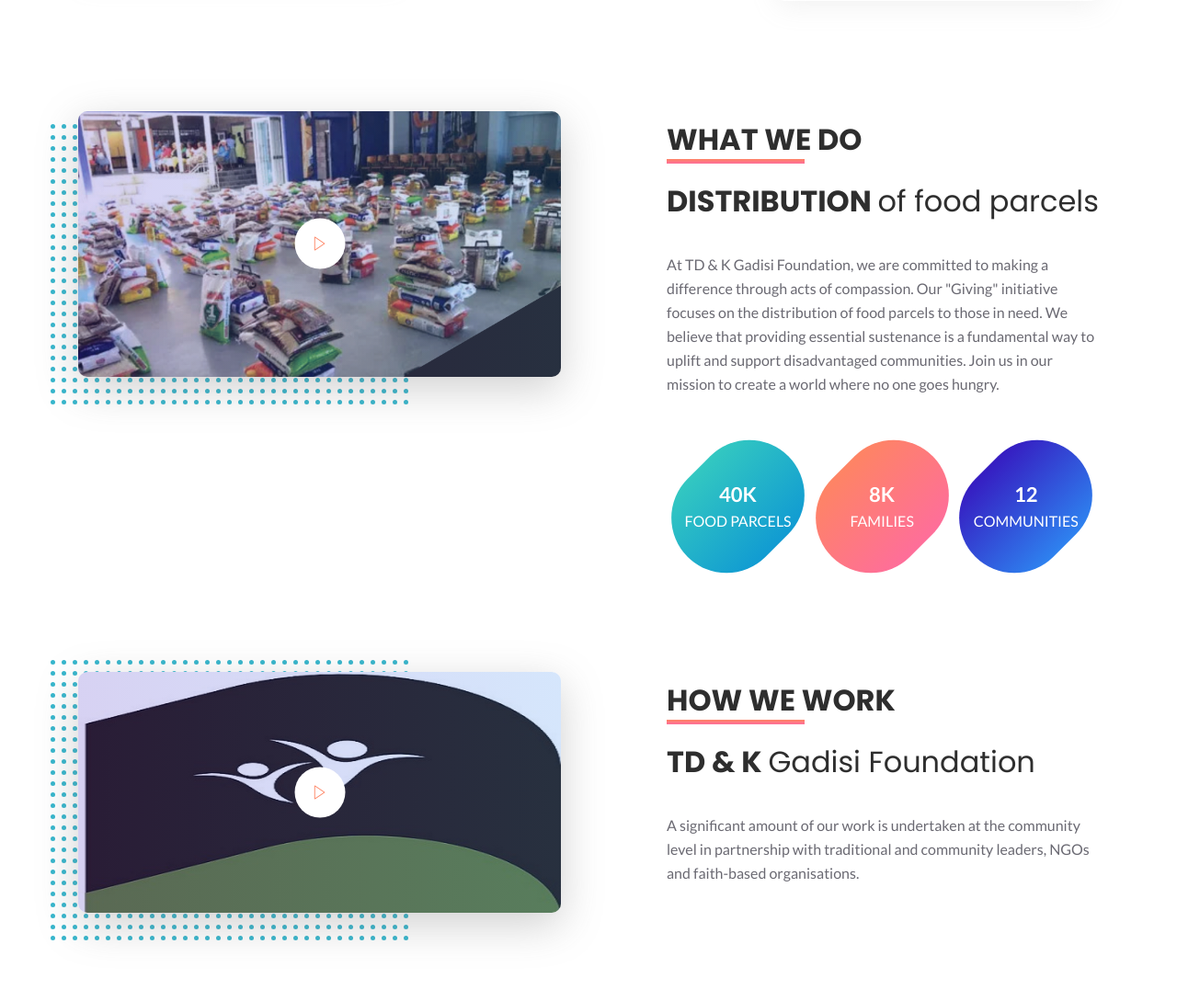
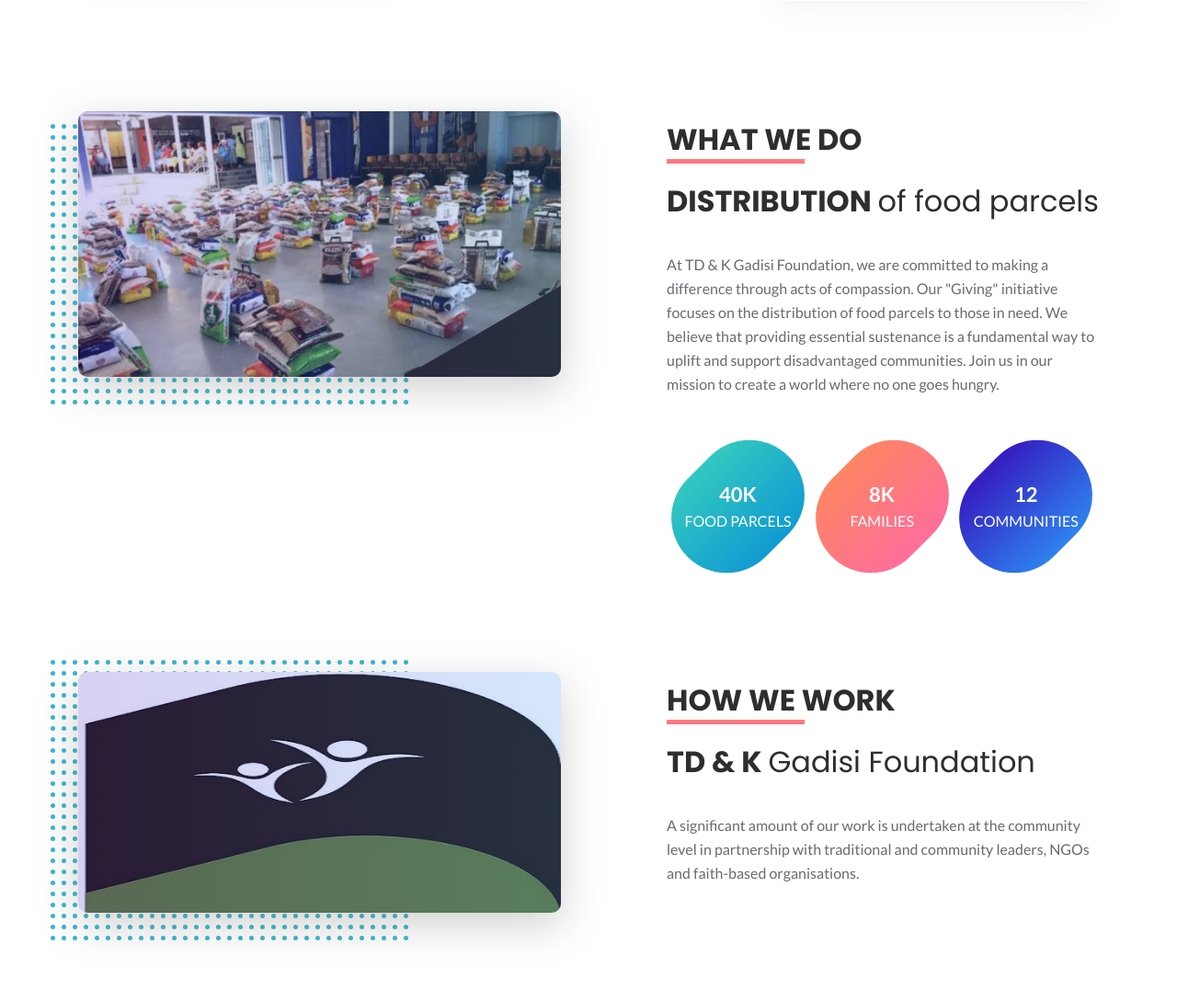
Before and after one commit to Gadisi/website, a Flask app: page / in a window 1280 px wide. Shown: the part 2059-3148 px from the top of the page at 92% size. Run offline with Flask 3, Linux system fonts and the light colour scheme; parts of the project's set-up code (start-up, migrations or seed data) failed here and were passed over; some libraries are stand-ins or nearby versions; some web fonts are replaced.

Commit message:
fixed template links

```diff
--- a/templates/index.html
+++ b/templates/index.html
@@ -221,7 +221,7 @@
                                 <img src="{{ url_for('static', filename='images/whatwedo.png') }}" alt="video">
                             </div>
                             <div class="video-icon">
-                                <a href="https://www.youtube.com/watch?v=r44RKWyfcFw" class="video-popup"><i class="lni-play"></i></a>
+{#                                <a href="https://www.youtube.com/watch?v=r44RKWyfcFw" class="video-popup"><i class="lni-play"></i></a>#}
                             </div>
                         </div> <!-- video wrapper -->
                     </div> <!-- video content -->
@@ -279,7 +279,7 @@
                                 <img src="{{ url_for('static', filename='images/howwework.jpg') }}" alt="video">
                             </div>
                             <div class="video-icon">
-                                <a href="https://www.youtube.com/watch?v=r44RKWyfcFw" class="video-popup"><i class="lni-play"></i></a>
+{#                                <a href="https://www.youtube.com/watch?v=r44RKWyfcFw" class="video-popup"><i class="lni-play"></i></a>#}
                             </div>
                         </div> <!-- video wrapper -->
                     </div> <!-- video content -->
```
